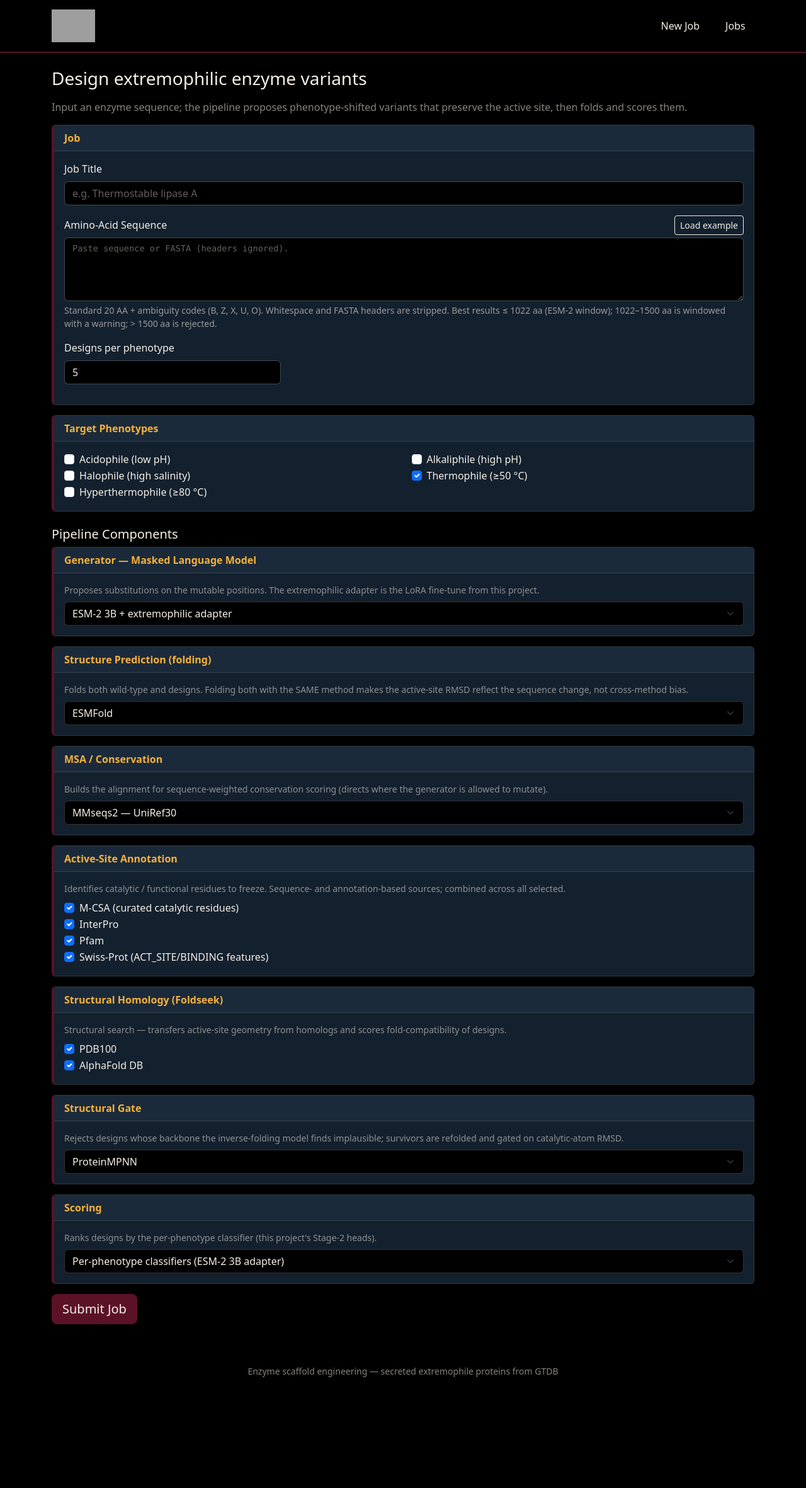
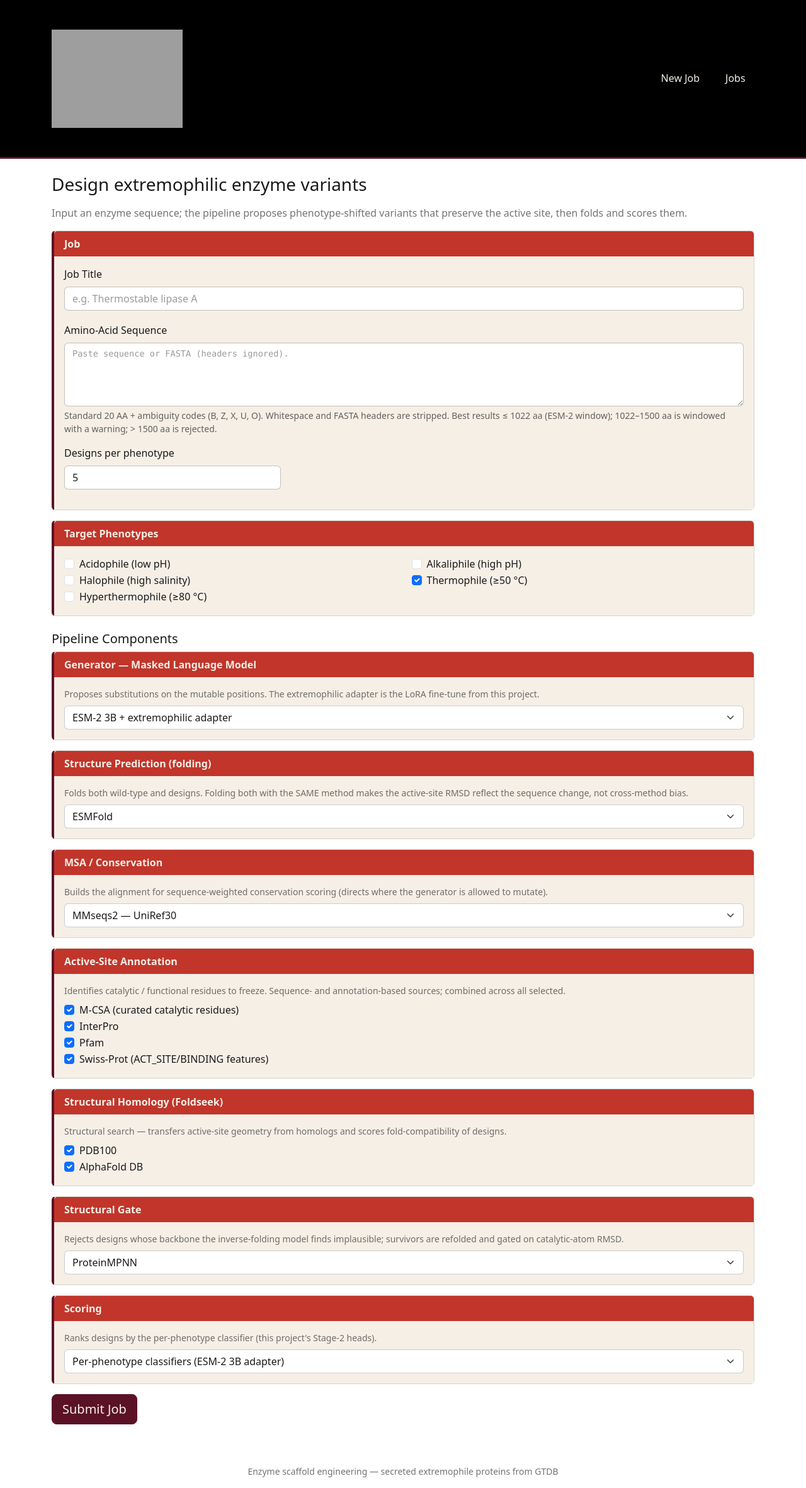
Before and after one commit to jayman1466/Extremophilic-Protein-Translator, a Flask app: page / in a window 1280 px wide. Shown: the whole page at 63% size. Before the commit the page ends 2186 px from the top, so only its background shows below. Run offline with Flask 3, Linux system fonts and the light colour scheme; grey boxes are pictures that could not be loaded.

Commit message:
webapp: light body + 3x black header + red/cream section cards
1. Body background white (only the header stays black); all text/surfaces
   reworked for light theme (dark text, white inputs, light accordion)
2. Header 3x taller (84->252px), logo 52->156px, brand text 2rem
3. Section cards: header = theme red (#C1352B) with cream text, body = theme
   cream (#F5EFE6); accordion active state also red/cream
Links/metric pills darkened for contrast on white. Rendered end-to-end.

```diff
--- a/webapp/static/css/theme.css
+++ b/webapp/static/css/theme.css
@@ -14,19 +14,19 @@
 }
 
 body {
-  background-color: var(--ept-bg);
-  color: var(--ept-cream);
+  background-color: #ffffff;
+  color: #1a1a1a;
 }
 
-/* ---- header ---- */
+/* ---- header (only the header is dark) ---- */
 .ept-navbar {
   background-color: #000;
-  min-height: 84px;
-  border-bottom: 2px solid var(--ept-magma);
+  min-height: 252px;
+  border-bottom: 3px solid var(--ept-magma);
 }
 .ept-navbar .navbar-brand { display: flex; align-items: center; gap: 0.6rem; }
-.ept-logo { height: 52px; width: auto; }
-.brand-text { color: var(--ept-cream); font-weight: 700; letter-spacing: 0.3px; }
+.ept-logo { height: 156px; width: auto; }
+.brand-text { color: var(--ept-cream); font-weight: 700; font-size: 2rem; letter-spacing: 0.3px; }
 
 /* toolbar buttons with mouseover fade */
 .nav-btn {
@@ -39,8 +39,8 @@ body {
 .nav-btn:hover { background-color: var(--ept-magma); color: var(--ept-cream); }
 
 /* ---- links & buttons ---- */
-a { color: var(--ept-teal); }
-a:hover { color: var(--ept-amber); }
+a { color: #167a68; }
+a:hover { color: var(--ept-red); }
 
 .btn-ept {
   background-color: var(--ept-magma);
@@ -67,49 +67,50 @@ a:hover { color: var(--ept-amber); }
 }
 .btn-danger-magma:hover { background-color: var(--ept-magma); color: var(--ept-cream); }
 
-/* ---- cards / sections ---- */
+/* ---- cards / sections: red header, cream body ---- */
 .card-section {
-  background-color: var(--ept-panel);
-  border: 1px solid rgba(245,239,230,0.12);
+  background-color: var(--ept-cream);
+  border: 1px solid rgba(0,0,0,0.12);
   border-left: 4px solid var(--ept-magma);
-  color: var(--ept-cream);
+  color: #1a1a1a;
 }
 .card-section .card-header {
-  background-color: var(--ept-panel-2);
-  color: var(--ept-amber);
+  background-color: var(--ept-red);
+  color: var(--ept-cream);
   font-weight: 600;
-  border-bottom: 1px solid rgba(245,239,230,0.12);
+  border-bottom: none;
 }
+.card-section .card-body { background-color: var(--ept-cream); }
 .form-control, .form-select {
-  background-color: var(--ept-bg);
-  border-color: rgba(245,239,230,0.2);
-  color: var(--ept-cream);
+  background-color: #ffffff;
+  border-color: rgba(0,0,0,0.2);
+  color: #1a1a1a;
 }
 .form-control:focus, .form-select:focus {
-  background-color: var(--ept-bg);
-  color: var(--ept-cream);
+  background-color: #ffffff;
+  color: #1a1a1a;
   border-color: var(--ept-teal);
   box-shadow: 0 0 0 0.2rem rgba(40,194,168,0.25);
 }
-.form-control::placeholder { color: rgba(245,239,230,0.4); }
-.form-text { color: rgba(245,239,230,0.6) !important; }
-.text-muted { color: rgba(245,239,230,0.55) !important; }
+.form-control::placeholder { color: rgba(0,0,0,0.4); }
+.form-text { color: rgba(0,0,0,0.6) !important; }
+.text-muted { color: rgba(0,0,0,0.55) !important; }
 
-/* ---- accordion on dark ---- */
-.accordion-item { background-color: var(--ept-panel); border-color: rgba(245,239,230,0.12); }
+/* ---- accordion (light) ---- */
+.accordion-item { background-color: #fff; border-color: rgba(0,0,0,0.12); }
 .accordion-button {
-  background-color: var(--ept-panel-2); color: var(--ept-cream); font-weight: 600;
+  background-color: var(--ept-cream); color: #1a1a1a; font-weight: 600;
 }
-.accordion-button:not(.collapsed) { background-color: var(--ept-magma); color: var(--ept-cream); }
-.accordion-button::after { filter: invert(1); }
-.accordion-body { color: var(--ept-cream); }
+.accordion-button:not(.collapsed) { background-color: var(--ept-red); color: var(--ept-cream); }
+.accordion-button:not(.collapsed)::after { filter: invert(1); }
+.accordion-body { color: #1a1a1a; }
 
 /* ---- metrics / sequence ---- */
 .metric-pill {
   display: inline-block;
-  background: var(--ept-panel-2);
-  color: var(--ept-teal);
-  border: 1px solid rgba(40,194,168,0.4);
+  background: #ffffff;
+  color: #167a68;
+  border: 1px solid rgba(40,194,168,0.6);
   border-radius: 1rem;
   padding: 0.15rem 0.7rem;
   margin: 0.15rem;
@@ -121,7 +122,7 @@ a:hover { color: var(--ept-amber); }
   word-break: break-all;
   line-height: 1.6;
   font-size: 0.85rem;
-  color: var(--ept-cream);
+  color: #1a1a1a;
 }
 .seq-mut {
   background: var(--ept-orange);
@@ -134,10 +135,8 @@ a:hover { color: var(--ept-amber); }
 .status-badge { font-size: 0.85rem; }
 .viewer-box {
   width: 100%; height: 360px;
-  border: 1px solid rgba(40,194,168,0.4); border-radius: 4px;
-  background: #05202a;
+  border: 1px solid rgba(0,0,0,0.15); border-radius: 4px;
+  background: #f3f0ea;
 }
-table { color: var(--ept-cream); }
-.table > :not(caption) > * > * { background-color: transparent; color: var(--ept-cream); }
-footer { color: rgba(245,239,230,0.45) !important; }
-h3, h5 { color: var(--ept-cream); }
+h3, h5 { color: var(--ept-magma); }
+footer { color: rgba(0,0,0,0.5) !important; }
```
